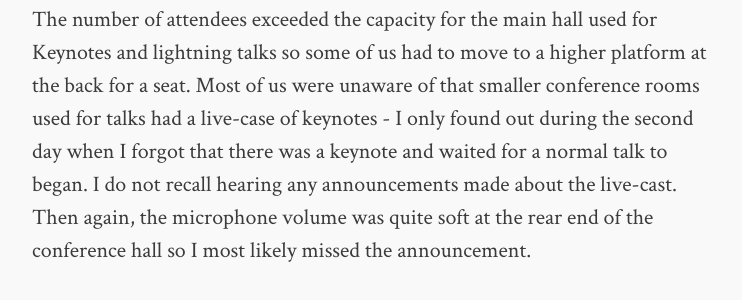
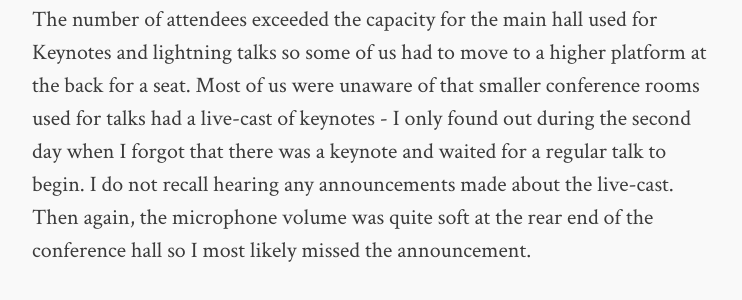
Before and after one commit to victorneo/victorneo.github.com, a Jekyll site: the page built from _posts/2014-05-20-PyCon-APAC-Afterthoughts.md, in a window 1280 px wide and 900 px high, scrolled down 2842 px. Shown: the part 255-555 px from the top of the window, without its empty margins (268-1010 px from the left). Built offline with Jekyll 4.4.1, drawn with Linux system fonts in a browser that asks for light colours; comment, search, counter and statistics services are not loaded.

Commit message:
Moar Grammarz

```diff
--- a/_posts/2014-05-20-PyCon-APAC-Afterthoughts.md
+++ b/_posts/2014-05-20-PyCon-APAC-Afterthoughts.md
@@ -53,9 +53,9 @@ attendees would complain.
 The number of attendees exceeded the capacity for the main hall used for
 Keynotes and lightning talks so some of us had to move to a higher platform at
 the back for a seat. Most of us were unaware of that smaller conference rooms
-used for talks had a live-case of keynotes - I only found out during the second
-day when I forgot that there was a keynote and waited for a normal talk to
-began. I do not recall hearing any announcements made about the live-cast. Then
+used for talks had a live-cast of keynotes - I only found out during the second
+day when I forgot that there was a keynote and waited for a regular talk to
+begin. I do not recall hearing any announcements made about the live-cast. Then
 again, the microphone volume was quite soft at the rear end of the conference
 hall so I most likely missed the announcement.
 
```
